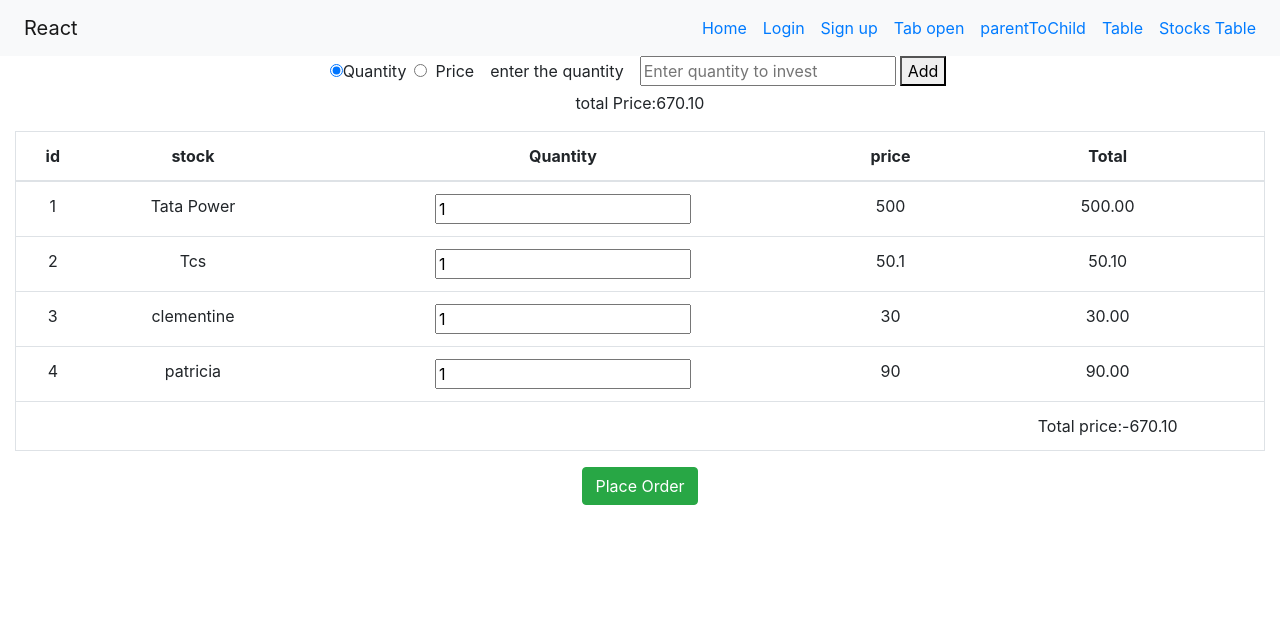
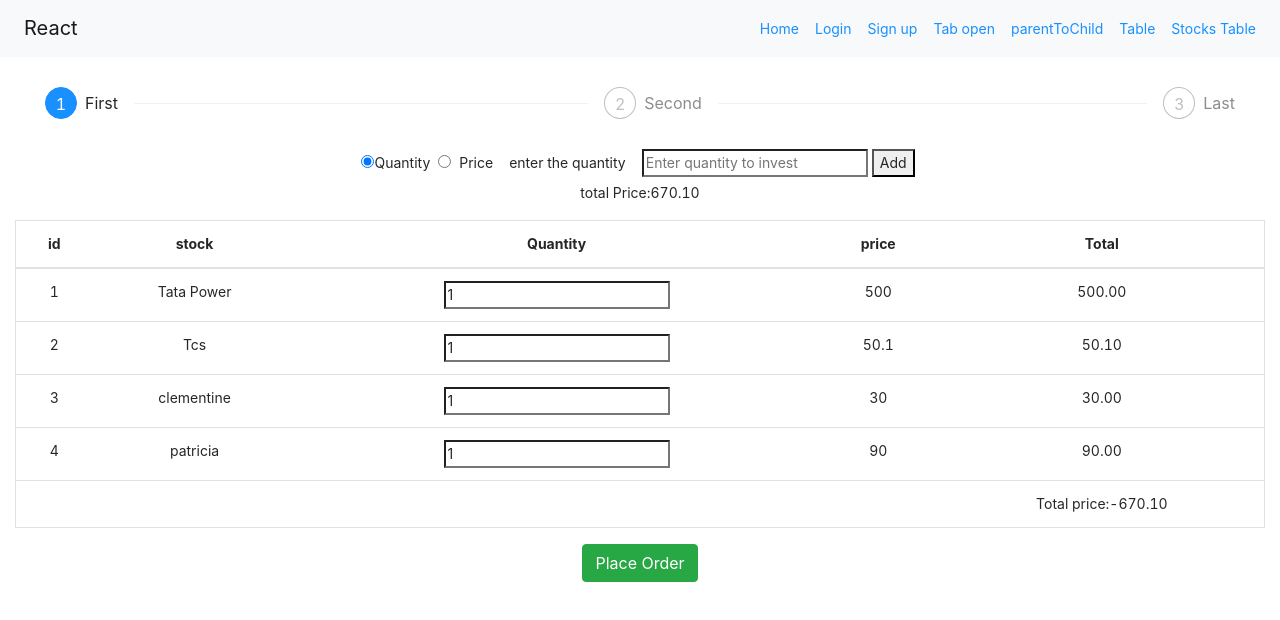
Before and after one commit to pareshprajapati-dolphin/basic-program, a React (Create React App) app: page /stock in a window 1280 px wide. Shown: the top 620 px of the page. Built offline with nearby package versions, Linux system fonts and the light colour scheme.

Commit message:
diffent component

```diff
--- a/package.json
+++ b/package.json
@@ -6,6 +6,7 @@
     "@testing-library/jest-dom": "^5.14.1",
     "@testing-library/react": "^11.2.7",
     "@testing-library/user-event": "^12.8.3",
+    "antd": "^4.16.11",
     "axios": "^0.21.1",
     "react": "^17.0.2",
     "react-dom": "^17.0.2",
--- a/src/component/form/login.js
+++ b/src/component/form/login.js
@@ -52,7 +52,7 @@ const Login = () => {
           <div className="form-group">
             <label>Password</label>
             <input
-              type="password"
+              type="text"
               name="password"
               className="form-control"
               id="password"
--- a/src/component/new folder/tableData.js
+++ b/src/component/new folder/tableData.js
@@ -1,17 +1,9 @@
-import React, { useEffect, useState } from "react";
+import React, { useState } from "react";
 import data from "../../db.json";
 
 const TableData = () => {
-  const [users, setUsers] = useState([]);
+  const [users, setUsers] = useState(data.users);
   const [keyValue, setKeyValue] = useState("");
-
-  useEffect(() => {
-    loaduser();
-  }, []);
-
-  const loaduser = async () => {
-    setUsers(data.users);
-  };
 
   const onSortChange = (key) => {
     let arrayCopy = [...users];
--- a/src/component/redux/actions/action.js
+++ b/src/component/redux/actions/action.js
@@ -28,7 +28,6 @@ export const authlogout = () => {
 
 export const signin = (email, password) => {
   console.log("action is call");
-
   return (dispatch) => {
     dispatch(authstart());
     if (email === "abc@test.com" || password === "12345") {
--- /dev/null
+++ b/src/component/stock table/radioButton.js
@@ -0,0 +1,66 @@
+import React, { useState } from "react";
+
+const RadioButton = (props) => {
+  const { product, disabled, TotalPrices, checked, parentcall } = props;
+
+  const [products, setProducts] = useState(product);
+  const [stocks, setStocks] = useState("");
+
+  // select the radio button and and enter the value then onclick then call this function is call ///
+  const handleAdd = () => {
+    let caldata = products;
+    if (checked === "quantity") {
+      caldata.map((arrayCopy) => (arrayCopy.quanity = stocks));
+    }
+    /// this price logic ////
+    if (checked === "price") {
+      console.log("price function  is call");
+      let amountperquanity = stocks / product.length;
+      console.log(amountperquanity);
+      let limiteprice = 0;
+
+      caldata = caldata.map((ele) => {
+        limiteprice = limiteprice + ele.price;
+
+        console.log("the limit price is ===", limiteprice);
+        if (stocks > limiteprice) {
+          ele.quanity = Math.floor(amountperquanity / ele.price);
+          console.log(ele.quanity);
+        }
+        return ele;
+      });
+      console.log(caldata);
+    }
+    //console.log(caldata);
+    setProducts(caldata);
+    parentcall(stocks, products);
+  };
+  return (
+    <>
+      <label className="mx-3">
+        {" "}
+        enter the {checked === "quantity" ? "quantity" : "price"}{" "}
+      </label>
+      <input
+        type="number"
+        id="text"
+        name="textinput"
+        placeholder={
+          checked === "quantity"
+            ? "Enter quantity to invest"
+            : "Enter amount to invest"
+        }
+        value={stocks}
+        onChange={(e) => setStocks(e.target.value)}
+        disabled={disabled}
+      />
+      <button className="mx-1" type="submiit" onClick={() => handleAdd()}>
+        {" "}
+        Add{" "}
+      </button>
+      <p> total Price:{TotalPrices.toFixed(2)}</p>
+    </>
+  );
+};
+
+export default RadioButton;
--- /dev/null
+++ b/src/component/stock table/stepper.css
@@ -0,0 +1,5 @@
+.msform {
+  text-align: center;
+  position: relative;
+  margin: 30px 0px;
+}
--- /dev/null
+++ b/src/component/stock table/stepper.js
@@ -0,0 +1,39 @@
+import React from "react";
+import "antd/dist/antd.css";
+import { Steps } from "antd";
+import "./stepper.css";
+
+const { Step } = Steps;
+
+const steps = [
+  {
+    title: "First",
+    content: "First-content",
+  },
+  {
+    title: "Second",
+    content: "Second-content",
+  },
+  {
+    title: "Last",
+    content: "Last-content",
+  },
+];
+
+const Stepper = (props) => {
+  const { current } = props;
+
+  return (
+    <>
+      <div className="container-fluid msform">
+        <Steps current={current}>
+          {steps.map((item) => (
+            <Step key={item.title} title={item.title} />
+          ))}
+        </Steps>
+      </div>
+    </>
+  );
+};
+
+export default Stepper;
--- a/src/component/stock table/stock.js
+++ b/src/component/stock table/stock.js
@@ -3,79 +3,51 @@ import data from "../../stockdata.json";
 import { ToastContainer, toast } from "react-toastify";
 import "react-toastify/dist/ReactToastify.css";
 import TableData from "./tableStock";
+import RadioButton from "./radioButton";
+import Stepper from "./stepper";
 
 const Stock = () => {
   const [product, setProduct] = useState(data.products);
-  const [checked, setChecked] = useState("quantity");
   const [totalPrice, setTotalPrice] = useState(0);
-  const [page, setPage] = useState(0);
   const [disabled, setDisabled] = useState(false);
   const [stock, setStock] = useState("");
+  const [checked, setChecked] = useState("quantity");
+  const [current, setCurrent] = useState(0);
 
   useEffect(() => {
     let a = 0;
+    console.log("the useeffect is call");
     product.map((datatext) => (a += datatext.quanity * datatext.price));
     setTotalPrice(a);
-  }, [product]);
+  }, [stock]);
 
-  /// this the child component to parent component get the data ///
-  const handleCallback = (chailddata, stocks) => {
+  /// this the child component to parent component get the data tabel quanity change ///
+  const handleCallback = (chailddata, data) => {
     setTotalPrice(chailddata);
-    setProduct(stocks);
+    setProduct(data);
   };
 
-  // select the radio button and and enter the value then onclick then call this function is call ///
-  const handleAdd = () => {
-    let caldata = product;
-    if (checked === "quantity") {
-      caldata.map((arrayCopy) => {
-        arrayCopy.quanity = stock;
-      });
-      setStock("");
-    }
-    /// this price logic ////
-    if (checked === "price") {
-      let amountperquanity = stock / product.length;
-      console.log(amountperquanity);
-      let limiteprice = 0;
-
-      caldata = caldata.map((ele) => {
-        limiteprice = limiteprice + ele.price;
-
-        console.log("the limit price is ===", limiteprice);
-        if (stock > limiteprice) {
-          ele.quanity = Math.floor(amountperquanity / ele.price);
-          console.log(ele.quanity);
-        }
-        return ele;
-      });
-      //console.log(caldata);
-    }
-    setProduct([...caldata]);
+  /// this the user input the value in child componrt and result is show in patrent component //
+  const radionchange = (stock, products) => {
+    setStock(stock);
+    setProduct(products);
   };
 
   /// this the button function if placeorder and cancel and confirm  ///
   const handlePlaceOrder = () => {
-    setPage(1);
+    setCurrent(current + 1);
     setDisabled(!disabled);
   };
 
   const handelCancel = () => {
-    setPage(0);
+    setCurrent(current - 1);
     setDisabled(!disabled);
   };
 
   const handleConfirm = () => {
-    setPage(2);
     toast.success("your data is submitt");
 
-    product.map((arrayCopy) => {
-      arrayCopy.quanity = 1;
-    });
-    setDisabled(!disabled);
-    setPage(0);
-    setStock("");
-    setProduct([...product]);
+    setCurrent(current + 1);
   };
 
   const handleReset = () => {
@@ -83,13 +55,16 @@ const Stock = () => {
       arrayCopy.quanity = 1;
     });
     setDisabled(!disabled);
-    setPage(0);
     setStock("");
-    setProduct([...product]);
+    setCurrent(0);
+    setProduct(product);
   };
   return (
     <>
       <div className="container-fluid">
+        <div className="container-fluid">
+          <Stepper current={current} />
+        </div>
         <div className="topping">
           <input
             type="radio"
@@ -106,41 +81,22 @@ const Stock = () => {
             onChange={(e) => setChecked(e.target.value)}
           />
           Price
-          <label className="mx-3">
-            {" "}
-            enter the {checked === "quantity" ? "quantity" : "price"}{" "}
-          </label>
-          <input
-            type="number"
-            id="text"
-            name="textinput"
-            placeholder={
-              checked === "quantity"
-                ? "Enter quantity to invest"
-                : "Enter amount to invest"
-            }
-            value={stock}
-            onChange={(e) => setStock(e.target.value)}
+          <RadioButton
+            product={product}
             disabled={disabled}
+            checked={checked}
+            TotalPrices={totalPrice}
+            parentcall={radionchange}
           />
-          <button className="mx-1" type="submiit" onClick={() => handleAdd()}>
-            {" "}
-            Add{" "}
-          </button>
-          <p> total Price:{totalPrice.toFixed(2)}</p>
         </div>
-
         <div>
           <TableData
             products={product}
             TotalPrices={totalPrice}
-            stocks={stock}
-            checked={checked}
             disabled={disabled}
             parentcall={handleCallback}
           />
-
-          {page === 0 ? (
+          {current === 0 ? (
             <button
               type="button"
               className="btn btn-success"
@@ -150,7 +106,7 @@ const Stock = () => {
               Place Order{" "}
             </button>
           ) : null}
-          {page === 1 ? (
+          {current === 1 ? (
             <button
               type="button"
               className="btn btn-secondary mx-1"
@@ -160,7 +116,7 @@ const Stock = () => {
             </button>
           ) : null}
 
-          {page === 1 ? (
+          {current === 1 ? (
             <button
               type="button"
               className="btn btn-success"
@@ -169,7 +125,7 @@ const Stock = () => {
               confirm
             </button>
           ) : null}
-          {page === 2 ? (
+          {current === 2 ? (
             <button
               type="button"
               className="btn btn-danger"
--- a/src/component/stock table/tableStock.js
+++ b/src/component/stock table/tableStock.js
@@ -1,14 +1,14 @@
-import React, { useEffect, useState } from "react";
+import React, { useState } from "react";
 
 const TableStock = (props) => {
-  const { products, TotalPrices, stocks, checked, disabled, parentcall } =
-    props;
+  const { products, TotalPrices, disabled, parentcall } = props;
   const [stock, setStock] = useState(products);
 
   const quanityChange = (e, index) => {
     let a = 0;
     let data1 = stock;
     data1[index].quanity = e.target.value;
+    if (e.target.value === null) return;
     data1.map((datatext) => (a += datatext.quanity * datatext.price));
     parentcall(a, data1);
   };
@@ -21,6 +21,7 @@ const TableStock = (props) => {
 
     setStock([...data1]);
   };
+
   return (
     <>
       <div className="my-3">
@@ -38,7 +39,7 @@ const TableStock = (props) => {
             {stock &&
               stock.map((stock, index) => (
                 <tr>
-                  <td scope="row">{index + 1}</td>
+                  <td>{index + 1}</td>
                   <td>{stock.name}</td>
                   <td>
                     <input
@@ -51,11 +52,7 @@ const TableStock = (props) => {
                     />
                   </td>
                   <td>{stock.price}</td>
-                  <td>
-                    {stocks !== "" && checked === "quantity"
-                      ? (stocks * stock.price).toFixed(2)
-                      : (stock.quanity * stock.price).toFixed(2)}
-                  </td>
+                  <td>{(stock.quanity * stock.price).toFixed(2)}</td>
                 </tr>
               ))}
             <tr className="table-borderless">
```
Also changed, not shown: 1 other file (tests, documents, lock files or other folders).
